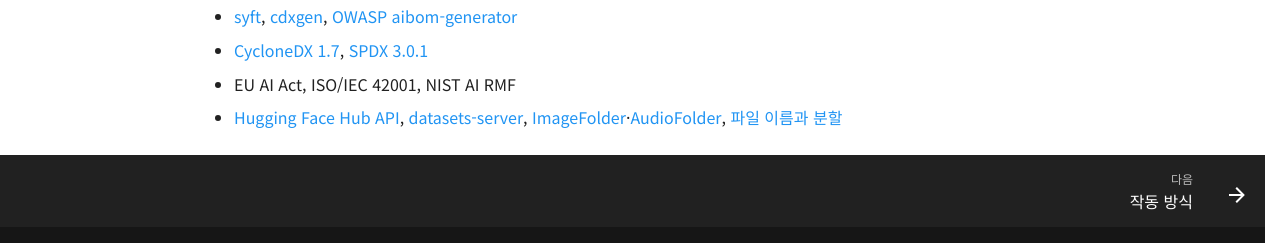
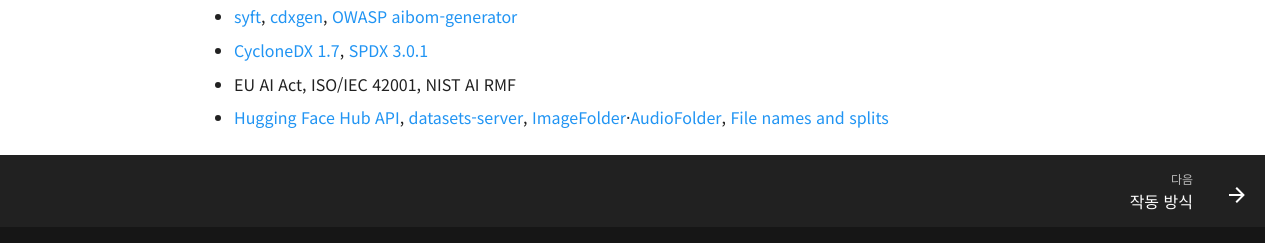
Before and after one commit to ai-devtestsecops-os/sure-aibom, an MkDocs documentation site: the page built from docs/index.md, in a window 1280 px wide and 1210 px high. Shown: the part 967-1210 px from the top of the window. Built offline with MkDocs 1.6.1 and Material for MkDocs 9.7.7, drawn with Linux system fonts in a browser that asks for light colours.

Commit message:
docs: use the English page title for the file names and splits reference

```diff
--- a/docs/index.md
+++ b/docs/index.md
@@ -25,4 +25,4 @@ AI 시스템의 소프트웨어 패키지(S-BOM), 모델(M-BOM), 데이터셋(D-
 - [syft](https://github.com/anchore/syft), [cdxgen](https://github.com/CycloneDX/cdxgen), [OWASP aibom-generator](https://github.com/GenAI-Security-Project/aibom-generator)
 - [CycloneDX 1.7](https://cyclonedx.org/docs/1.7/json/), [SPDX 3.0.1](https://spdx.github.io/spdx-spec/v3.0.1/)
 - EU AI Act, ISO/IEC 42001, NIST AI RMF
-- [Hugging Face Hub API](https://huggingface.co/docs/hub/api), [datasets-server](https://huggingface.co/docs/dataset-viewer), [ImageFolder](https://huggingface.co/docs/datasets/image_dataset#imagefolder)·[AudioFolder](https://huggingface.co/docs/datasets/audio_dataset#audiofolder), [파일 이름과 분할](https://huggingface.co/docs/hub/datasets-file-names-and-splits)
+- [Hugging Face Hub API](https://huggingface.co/docs/hub/api), [datasets-server](https://huggingface.co/docs/dataset-viewer), [ImageFolder](https://huggingface.co/docs/datasets/image_dataset#imagefolder)·[AudioFolder](https://huggingface.co/docs/datasets/audio_dataset#audiofolder), [File names and splits](https://huggingface.co/docs/hub/datasets-file-names-and-splits)
```
